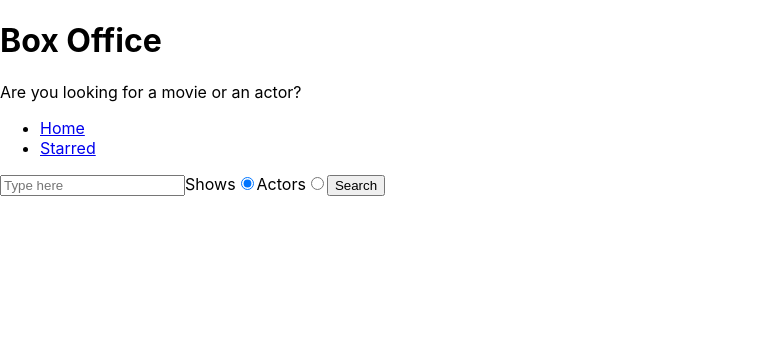
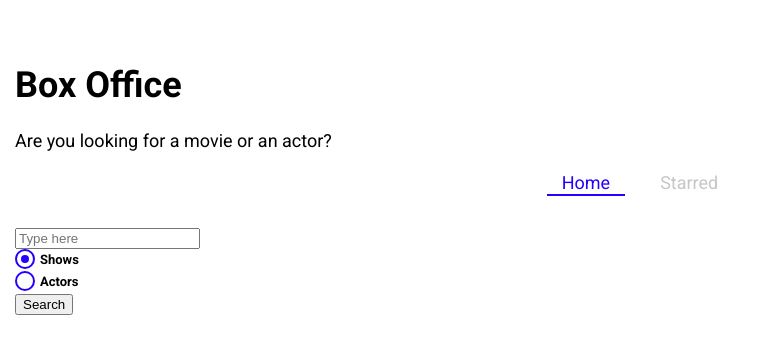
Before and after one commit to rsbisne/box-office-app, a React (Create React App) app: page / in a window 1280 px wide. Shown: the top 354 px of the page, without its empty margins (0-780 px from the left). Built offline with nearby package versions, Linux system fonts and the light colour scheme.

Commit message:
added style-component and theme to the app.

```diff
--- a/package.json
+++ b/package.json
@@ -8,6 +8,7 @@
     "react-dom": "^18.2.0",
     "react-router-dom": "^6.11.2",
     "react-scripts": "5.0.1",
+    "styled-components": "^5.3.10",
     "web-vitals": "^2.1.4",
     "workbox-background-sync": "^6.6.0",
     "workbox-broadcast-update": "^6.6.0",
--- a/public/index.html
+++ b/public/index.html
@@ -5,7 +5,10 @@
     <link rel="icon" href="%PUBLIC_URL%/favicon.ico" />
     <meta name="viewport" content="width=device-width, initial-scale=1" />
     <meta name="theme-color" content="#000000" />
-    <meta name="description" content="Web site created using create-react-app" />
+    <meta
+      name="description"
+      content="Web site created using create-react-app"
+    />
     <link rel="apple-touch-icon" href="%PUBLIC_URL%/logo192.png" />
     <!--
       manifest.json provides metadata used when your web app is installed on a
@@ -21,7 +24,11 @@
       work correctly both with client-side routing and a non-root public URL.
       Learn how to configure a non-root public URL by running `npm run build`.
     -->
-    <title>React App</title>
+    <link
+      href="https://fonts.googleapis.com/css?family=Roboto:300,400,700,&display=swap"
+      rel="stylesheet"
+    />
+    <title>Box Office</title>
   </head>
   <body>
     <noscript>You need to enable JavaScript to run this app.</noscript>
--- a/src/App.jsx
+++ b/src/App.jsx
@@ -4,11 +4,14 @@
 import Starred from './pages/Starred';
 import Show from './pages/Show';
 import MainLayout from './components/MainLayout';
+import { GlobalTheme } from './theme';
 
 const queryClient = new QueryClient();
+
 function App() {
   return (
     <QueryClientProvider client={queryClient}>
+      <GlobalTheme>
         <BrowserRouter>
           <Routes>
             <Route element={<MainLayout />}>
@@ -19,6 +22,7 @@
             <Route path="*" element={<div>Not Found</div>} />
           </Routes>
         </BrowserRouter>
+      </GlobalTheme>
     </QueryClientProvider>
   );
 }
--- /dev/null
+++ b/src/components/CustomRadio.jsx
@@ -0,0 +1,59 @@
+import styled from 'styled-components';
+
+const CustomRadio = ({ label, ...inputProps }) => {
+  return (
+    <StyledRadio>
+      {label}
+      <input {...inputProps} type="radio" />
+      <span />
+    </StyledRadio>
+  );
+};
+
+export default CustomRadio;
+
+const StyledRadio = styled.label`
+  display: block;
+  position: relative;
+  padding-left: 25px;
+  cursor: pointer;
+  font-size: 13px;
+  user-select: none;
+  font-weight: 700;
+  line-height: 1.65;
+  input {
+    position: absolute;
+    opacity: 0;
+    cursor: pointer;
+  }
+  span {
+    position: absolute;
+    top: 0;
+    left: 0;
+    height: 16px;
+    width: 16px;
+    background-color: #fff;
+    border: 2px solid ${({ theme }) => theme.mainColors.blue};
+    border-radius: 50%;
+  }
+  input:checked ~ span {
+    background-color: #fff;
+    border: 2px solid ${({ theme }) => theme.mainColors.blue};
+  }
+  span:after {
+    content: '';
+    position: absolute;
+    display: none;
+  }
+  input:checked ~ span:after {
+    display: block;
+  }
+  span:after {
+    top: 4px;
+    left: 4px;
+    width: 8px;
+    height: 8px;
+    border-radius: 50%;
+    background: ${({ theme }) => theme.mainColors.blue};
+  }
+`;
--- a/src/components/Navs.jsx
+++ b/src/components/Navs.jsx
@@ -1,4 +1,5 @@
-import { Link } from 'react-router-dom';
+import styled from 'styled-components';
+import { NavLink } from 'react-router-dom';
 
 const LINKS = [
   {
@@ -14,15 +15,56 @@
 const Navs = () => {
   return (
     <div>
-      <ul>
+      <NavList>
         {LINKS.map(item => (
           <li key={item.to}>
-            <Link to={item.to}>{item.text}</Link>
+            <LinkStyled to={item.to}>{item.text}</LinkStyled>
           </li>
         ))}
-      </ul>
+      </NavList>
     </div>
   );
 };
 
 export default Navs;
+const NavList = styled.ul`
+  display: flex;
+  justify-content: center;
+  list-style: none;
+  margin: 0 0 30px;
+  padding: 0;
+  li {
+    margin: 0 10px;
+  }
+`;
+
+const LinkStyled = styled(NavLink)`
+  display: block;
+  padding: 3px 15px;
+  position: relative;
+  text-decoration: none;
+  color: ${({ theme }) => theme.mainColors.gray};
+  &.active {
+    color: ${({ theme }) => theme.mainColors.blue};
+    &:after {
+      content: '';
+      position: absolute;
+      display: block;
+      height: 2px;
+      left: 0%;
+      bottom: 0;
+      background-color: ${({ theme }) => theme.mainColors.blue};
+      animation: slide-in 0.3s ease-in forwards;
+      @keyframes slide-in {
+        from {
+          left: 50%;
+          width: 0;
+        }
+        to {
+          left: 0%;
+          width: 100%;
+        }
+      }
+    }
+  }
+`;
--- a/src/components/SearchForm.jsx
+++ b/src/components/SearchForm.jsx
@@ -1,6 +1,6 @@
 import { useState } from 'react';
 import { useSearchStr } from '../lib/useSearchStr';
-
+import CustomRadio from './CustomRadio';
 const SearchForm = ({ onSearch }) => {
   const [searchStr, setSearchStr] = useSearchStr();
   const [searchOption, setSearchOption] = useState('shows');
@@ -32,28 +32,21 @@
         value={searchStr}
         onChange={onSearchInputChange}
       />
-
-      <label>
-        Shows
-        <input
-          type="radio"
+      <CustomRadio
+        label="Shows"
         name="search-option"
         value="shows"
         checked={searchOption === 'shows'}
         onChange={onRadioChange}
       />
-      </label>
 
-      <label>
-        Actors
-        <input
-          type="radio"
+      <CustomRadio
+        label="Actors"
         name="search-option"
         value="actors"
         checked={searchOption === 'actors'}
         onChange={onRadioChange}
       />
-      </label>
 
       <button type="submit">Search</button>
     </form>
--- a/src/index.css
+++ /dev/null
@@ -1,13 +0,0 @@
-body {
-  margin: 0;
-  font-family: -apple-system, BlinkMacSystemFont, 'Segoe UI', 'Roboto', 'Oxygen',
-    'Ubuntu', 'Cantarell', 'Fira Sans', 'Droid Sans', 'Helvetica Neue',
-    sans-serif;
-  -webkit-font-smoothing: antialiased;
-  -moz-osx-font-smoothing: grayscale;
-}
-
-code {
-  font-family: source-code-pro, Menlo, Monaco, Consolas, 'Courier New',
-    monospace;
-}
--- a/src/index.jsx
+++ b/src/index.jsx
@@ -1,6 +1,5 @@
 import React from 'react';
 import ReactDOM from 'react-dom/client';
-import './index.css';
 import App from './App';
 import * as serviceWorkerRegistration from './serviceWorkerRegistration';
 import reportWebVitals from './reportWebVitals';
--- /dev/null
+++ b/src/theme.jsx
@@ -0,0 +1,28 @@
+import { ThemeProvider, createGlobalStyle } from 'styled-components';
+const theme = {
+  fontFamily: 'Roboto, sans-serif',
+  mainColors: {
+    blue: '#2400ff',
+    gray: '#c6c6c6',
+    dark: '#353535',
+  },
+};
+const GlobalStyles = createGlobalStyle`
+  body {
+    font-family: ${({ theme }) => theme.fontFamily};
+    font-size: 18px;
+    margin: 0;
+    padding-top: 40px;
+    padding-left: 15px;
+    padding-right: 15px;
+  }
+`;
+
+export const GlobalTheme = ({ children }) => {
+  return (
+    <ThemeProvider theme={theme}>
+      <GlobalStyles />
+      {children}
+    </ThemeProvider>
+  );
+};
```
Also changed, not shown: 1 other file (tests, documents, lock files or other folders). Lines whose indentation alone changed are shown as unchanged.
